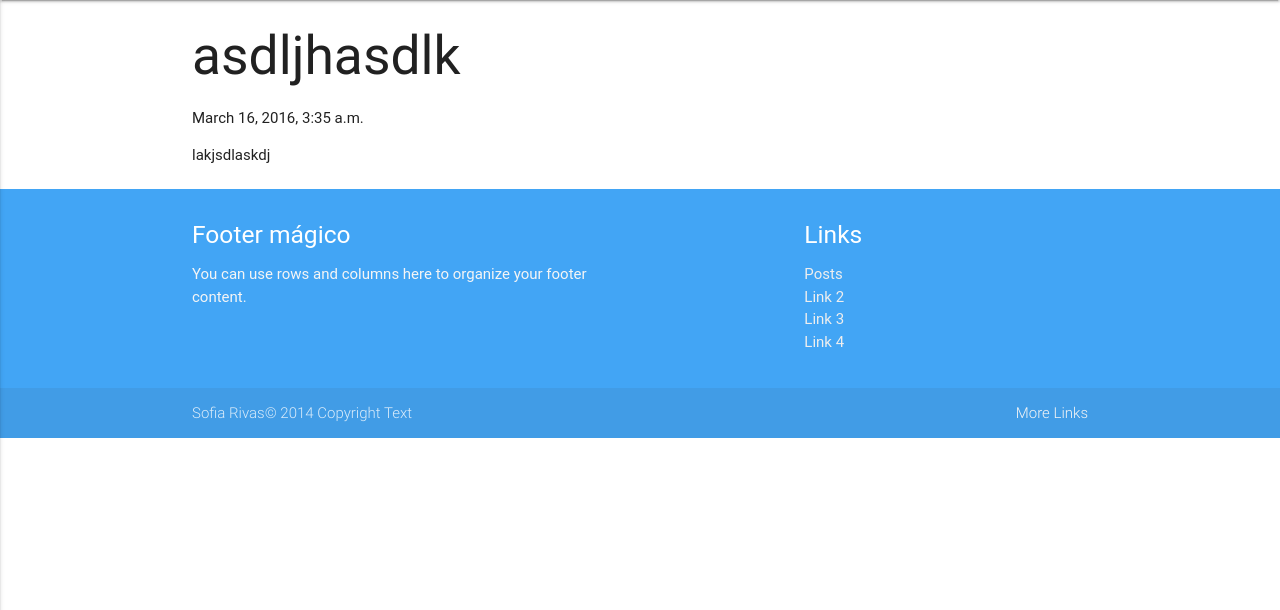
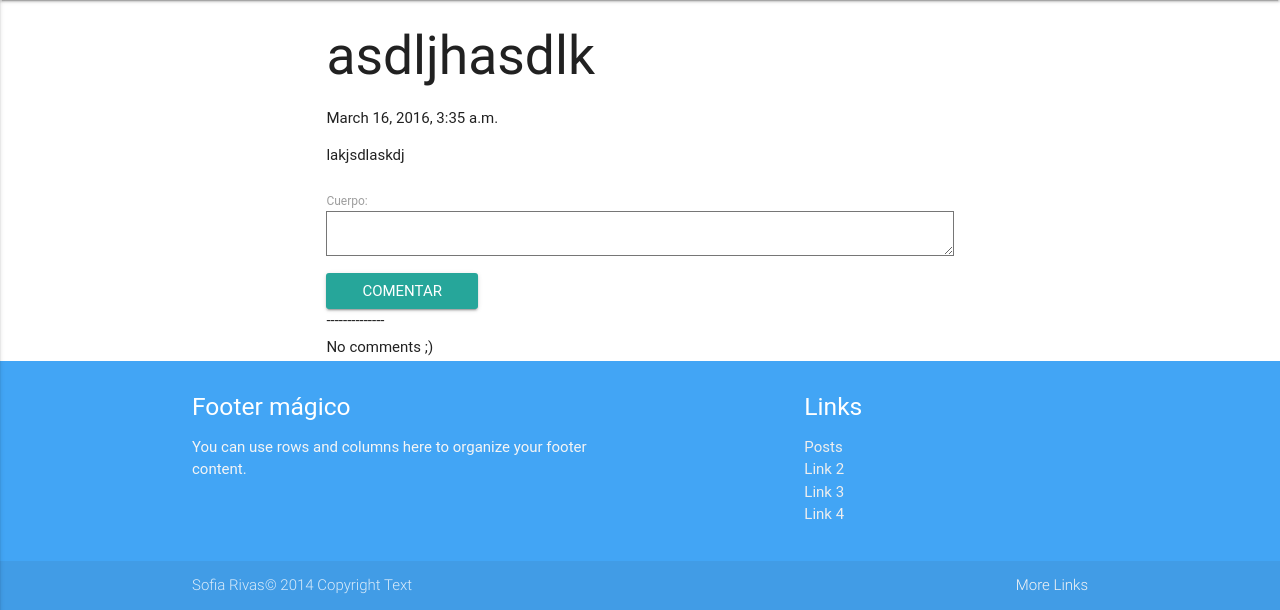
Before and after one commit to defcon1983/Django_social, a Django app: a page that uses post/templates/post/detalle.html in a window 1280 px wide. Shown: the part 64-674 px from the top of the page. Run offline with Django 3.2, Linux system fonts and the light colour scheme; data comes from the database, SQL or seed files in the repository; both versions use the stored data as it was after the commit; some libraries are stand-ins or nearby versions; some web fonts are replaced.

Commit message:
Agregamos modelo de comentario, modelo vista y template

```diff
--- a/post/forms.py
+++ b/post/forms.py
@@ -1,5 +1,5 @@
 from django import forms
-from .models import Post
+from .models import Post, Comentario
 
 class PostForm(forms.ModelForm):
 
@@ -9,3 +9,8 @@ class PostForm(forms.ModelForm):
 
 	# class PostImage:
 	# 	image=forms.FileField(laberl='Select photo post')
+
+class ComentarioForm(forms.ModelForm):
+	class Meta:
+		model=Comentario
+		fields=('cuerpo',)
--- a/post/models.py
+++ b/post/models.py
@@ -21,3 +21,12 @@ class Post(models.Model):
 	#Nombre por convencion
 	def get_absolute_url(self):
 		return reverse('post:detalle', args=(self.slug,))
+
+class Comentario(models.Model):
+	post=models.ForeignKey(Post, related_name='comentarios', blank=True, null=True)
+	cuerpo=models.TextField(blank=True, null=True)
+	name=models.ForeignKey(User, related_name='autor', blank=True, null=True)
+	fecha=models.DateTimeField(auto_now=True, blank=True,null=True)
+
+	def __str__(self):
+		return 'Comentario de {} en {}'.format(self.name, self.post)
--- a/post/templates/post/detalle.html
+++ b/post/templates/post/detalle.html
@@ -4,9 +4,32 @@
 
 {% block content %}
 
+{%for message in messages%}
+	<h5 class="error success">{{message}}</h5>
+{%endfor%}
+
+<section class="container">
 	<h2>{{post.titulo}}</h2>
 	<p>{{post.fecha}}</p>
 	<p>{{post.cuerpo}}</p>
 	<h3>{{post.user}}</h3>
 
+	<form method="post" action="{%url 'post:detalle' post.slug%}">
+		{%csrf_token%}
+		{{form.as_p}}
+		<input type="submit" class="btn waves-effect" value="Comentar">
+	</form>
+{%for comment in comments%}
+	<p>{{comment.name}} - {{comment.fecha}}</p>
+	<p>{{comment.cuerpo}}</p>
+
+{%empty%}
+	--------------
+	<h6>No comments ;)</h6>
+
+{%endfor%}
+
+</section>
+
+
 {%endblock content%}
--- a/post/views.py
+++ b/post/views.py
@@ -1,7 +1,10 @@
 from django.shortcuts import render, redirect
 from .models import Post
 from django.views.generic import View
-from .forms import PostForm
+from .forms import PostForm, ComentarioForm
+from django.contrib import messages
+from django.http import HttpResponseRedirect
+from django.core.urlresolvers import reverse
 # Create your views here.
 
 class PostView(View):
@@ -26,8 +29,27 @@ class PostView(View):
 class PostDetailView(View):
 		def get(self, request,slug):
 			post=Post.objects.get(slug=slug)
+			form=ComentarioForm()
+			comments=post.comentarios.all()
 			template='post/detalle.html'
 			context={
-			'post':post
+			'post':post,
+			'form': form,
+			'comments': comments
 			}
 			return render(request, template, context)
+
+		def post(self,request, slug):
+			post=Post.objects.get(slug=slug)
+			new_form=ComentarioForm(request.POST)
+
+			if new_form.is_valid():
+				new_com=new_form.save(commit=False)
+				new_com.name=request.user
+				new_com.post=post
+				new_com.save()
+				messages.success(request,"Comentario agregado!")
+			else:
+				messages.error(request,'Algo fallo')
+
+			return HttpResponseRedirect(reverse('post:detalle',args=[slug]))
--- a/static/estilos.css
+++ b/static/estilos.css
@@ -1,3 +1,9 @@
 body{
 
 }
+.success{
+	color: green;
+}
+.error{
+	color:red;
+}
```
Also changed, not shown: post/admin.py (+7 -1 lines), db.sqlite3, post/migrations/0003_comentario.py (added).
